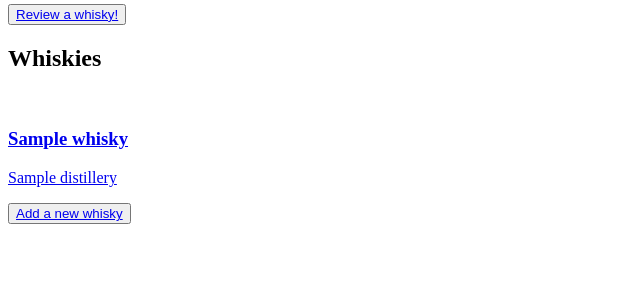
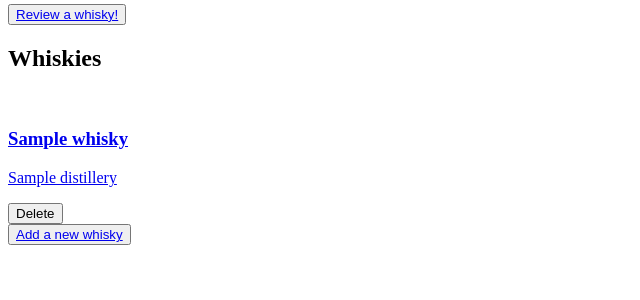
Before and after one commit to Andrew-High/malternatives_whisky_rating_app, a Flask app: page /whiskies in a window 1280 px wide. Shown: the part 203-503 px from the top of the page, without its empty margins (0-640 px from the left). Run offline with Flask 2, Linux system fonts and the light colour scheme; a database or web service that is not in the repository returns one stand-in record (values such as "Sample title"); some libraries are stand-ins or nearby versions.

Commit message:
delete button added but not deleting yet, giving error

```diff
--- a/templates/whiskies/index.html
+++ b/templates/whiskies/index.html
@@ -8,6 +8,9 @@
 <section>
     <h3><a href="/whiskies/{{whisky.id}}">{{ whisky.name }}</a></h3>
     <p><a href="/distilleries/{{whisky.distillery.id}}">{{ whisky.distillery.name }}</a></p>
+    <form action="/whiskies/{{ whisky.id }}/delete" method="POST">
+        <input type="submit" value="Delete">
+    </form>
 </section>
 {% endfor %}
 
```
